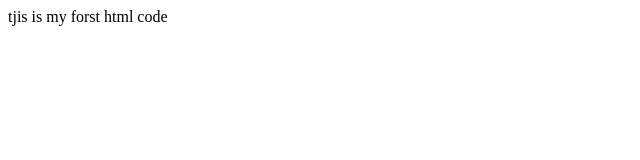
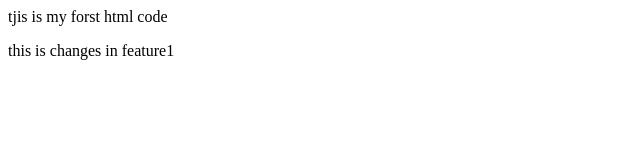
Before and after one commit to charitha-jain/local, a plain HTML site: page index.html in a window 1280 px wide. Shown: the whole page, without its empty margins (0-640 px from the left). Drawn offline with Linux system fonts and the light colour scheme.

Commit message:
feature1

```diff
--- a/index.html
+++ b/index.html
@@ -1 +1,2 @@
 <p>tjis is my forst html code</p>
+<p>this is changes in feature1</p>
```
